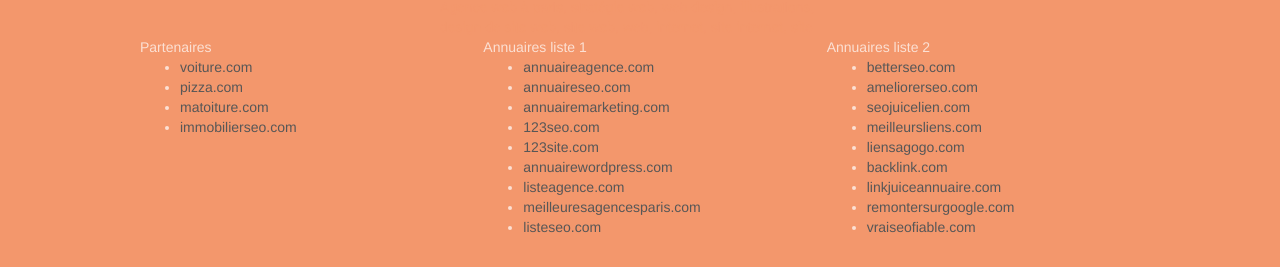
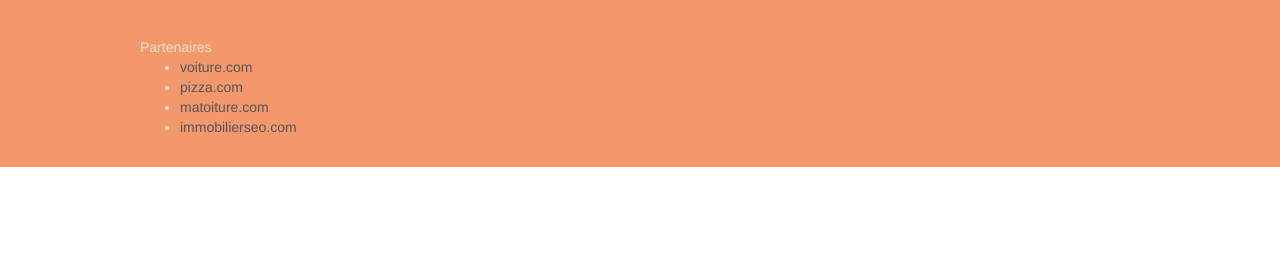
Before and after one commit to Kse-Nia/chouette-after, a plain HTML site: page index.html in a window 1280 px wide. Shown: the part 3210-3477 px from the top of the page. After the commit the page ends 3377 px from the top, so only its background shows below. Drawn offline with Linux system fonts and the light colour scheme.

Commit message:
retrait annuaires

```diff
--- a/index.html
+++ b/index.html
@@ -277,34 +277,7 @@
 								<li><a href="immobilierseo.com">immobilierseo.com</a></li>
 							</ul>
 					</div>
-					<div class="col-sm-4">
-						Annuaires liste 1
-						<ul>
-							<li><a href="annuaireagence.com">annuaireagence.com</a></li>
-							<li><a href="annuaireseo.com">annuaireseo.com</a></li>
-							<li><a href="annuairemarketing.com">annuairemarketing.com</a></li>
-							<li><a href="123seoture.com">123seo.com</a></li>
-							<li><a href="123site.com">123site.com</a></li>
-							<li><a href="annuairewordpress.com">annuairewordpress.com</a></li>
-							<li><a href="listeagence.com">listeagence.com</a></li>
-							<li><a href="meilleuresagencesparis.com">meilleuresagencesparis.com</a></li>
-							<li><a href="listeseo.com">listeseo.com</a></li>
-						</ul>
-					</div>
-					<div class="col-sm-4">
-						Annuaires liste 2
-						<ul>
-							<li><a href="betterseo.com">betterseo.com</a></li>
-							<li><a href="ameliorerseo.com">ameliorerseo.com</a></li>
-							<li><a href="seojuicelien.com">seojuicelien.com</a></li>
-							<li><a href="meilleursliens.com">meilleursliens.com</a></li>
-							<li><a href="liensagogo.com">liensagogo.com</a></li>
-							<li><a href="backlink.com">backlink.com</a></li>
-							<li><a href="linkjuiceannuaire.com">linkjuiceannuaire.com</a></li>
-							<li><a href="remontersurgoogle.com">remontersurgoogle.com</a></li>
-							<li><a href="vraiseofiable.com">vraiseofiable.com</a></li>
-						</ul>
-					</div>
+
 				</div>
 			</div>
 		</div>
```
